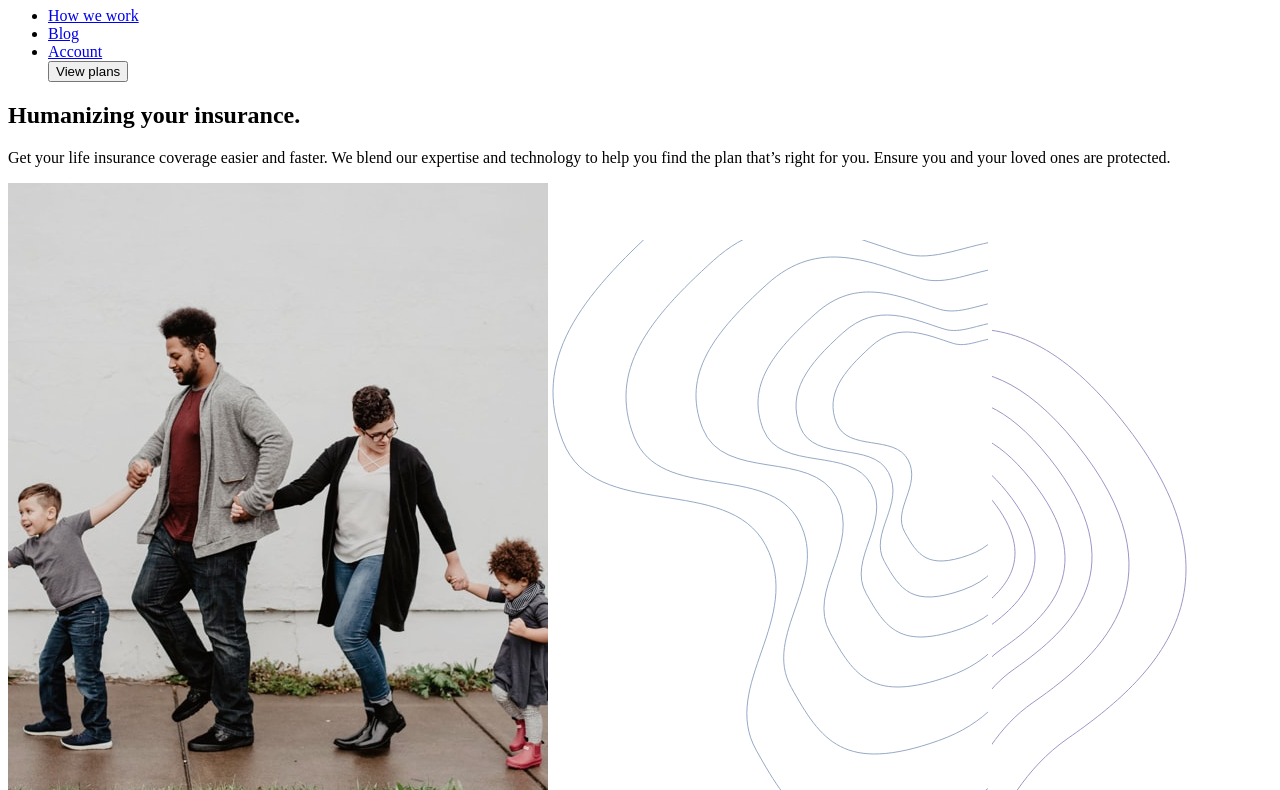
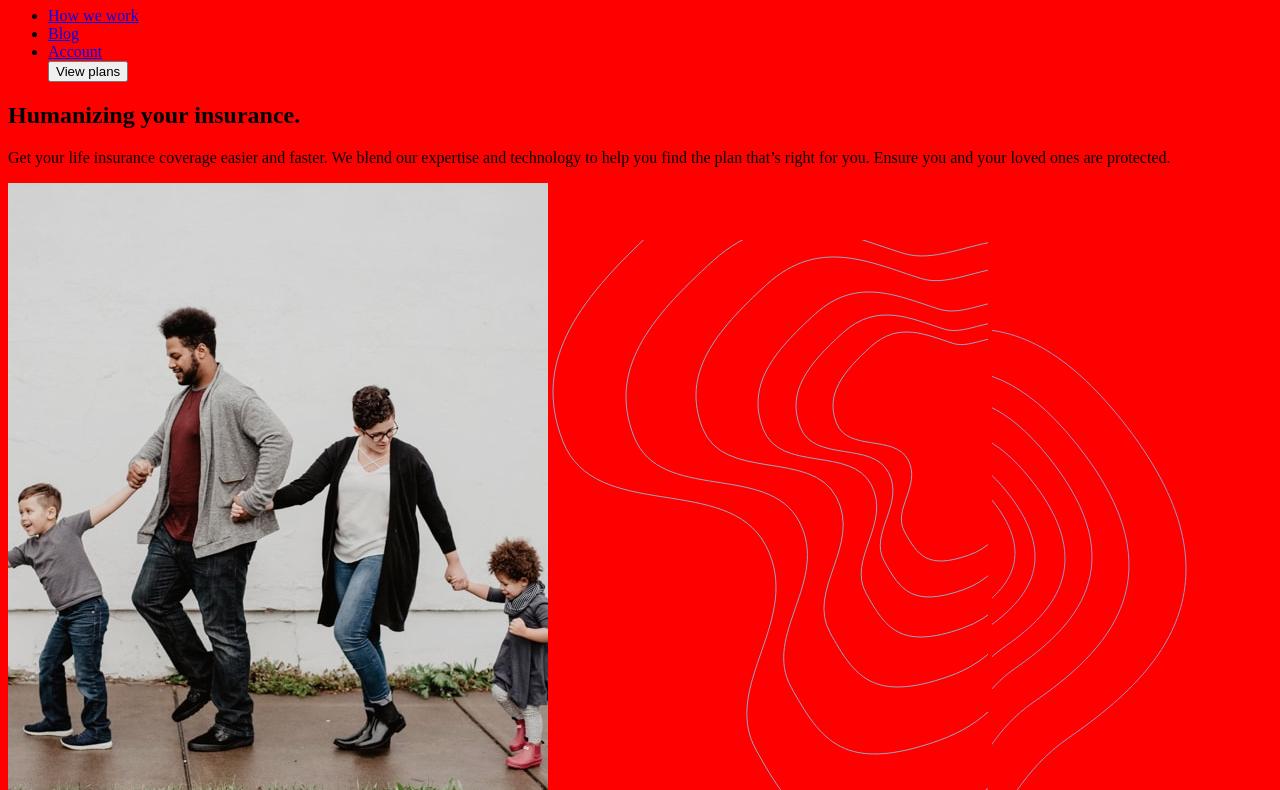
Before and after one commit to Alat-star/InsureLP, a plain HTML site: page index.html in a window 1280 px wide. Shown: the part 73-863 px from the top of the page. Drawn offline with Linux system fonts and the light colour scheme.

Commit message:
Updated html
little changes made to htmland css

```diff
--- a/index.html
+++ b/index.html
@@ -7,22 +7,25 @@
   <link rel="icon" type="image/png" sizes="32x32" href="./images/favicon-32x32.png">
 
   <title>Frontend Mentor | Insure landing page</title>
-
+  <link href="https://fonts.googleapis.com/css2?family=Source+Sans+Pro:wght@400;900&display=swap" rel="stylesheet">
+  <link rel="stylesheet" href="style.css">
   <!-- Feel free to remove these styles or customise in your own stylesheet 👍 -->
-  <style>
+  <!-- <style>
     .attribution { font-size: 11px; text-align: center; }
     .attribution a { color: hsl(228, 45%, 44%); }
-  </style>
+  </style> -->
 </head>
 <body>
 <header>
+  <div class="logo">
   <h1>INSURE</h1>
-  <nav>
-  <ul>
-    <li> <a href="#about">How we work</a> </li>
-    <li><a href="#">Blog</a> </li>
-    <li> <a href="#">Account</a></li>
-    <button> View plans </button>
+  </div>
+  <nav class="nav">
+  <ul nav-list>
+    <li class="nav-item" ><a class="nav-link" href="#about">How we work</a> </li >
+    <li class="nav-item"><a  class="nav-link"href="#">Blog</a> </li >
+    <li class="nav-item"> <a class="nav-link" href="#">Account</a></li >
+    <button class="btn"> View plans </button>
   </nav>
   </ul>
 </header>
--- a/style.css
+++ b/style.css
@@ -0,0 +1,3 @@
+body {
+    background: red;
+}
```
